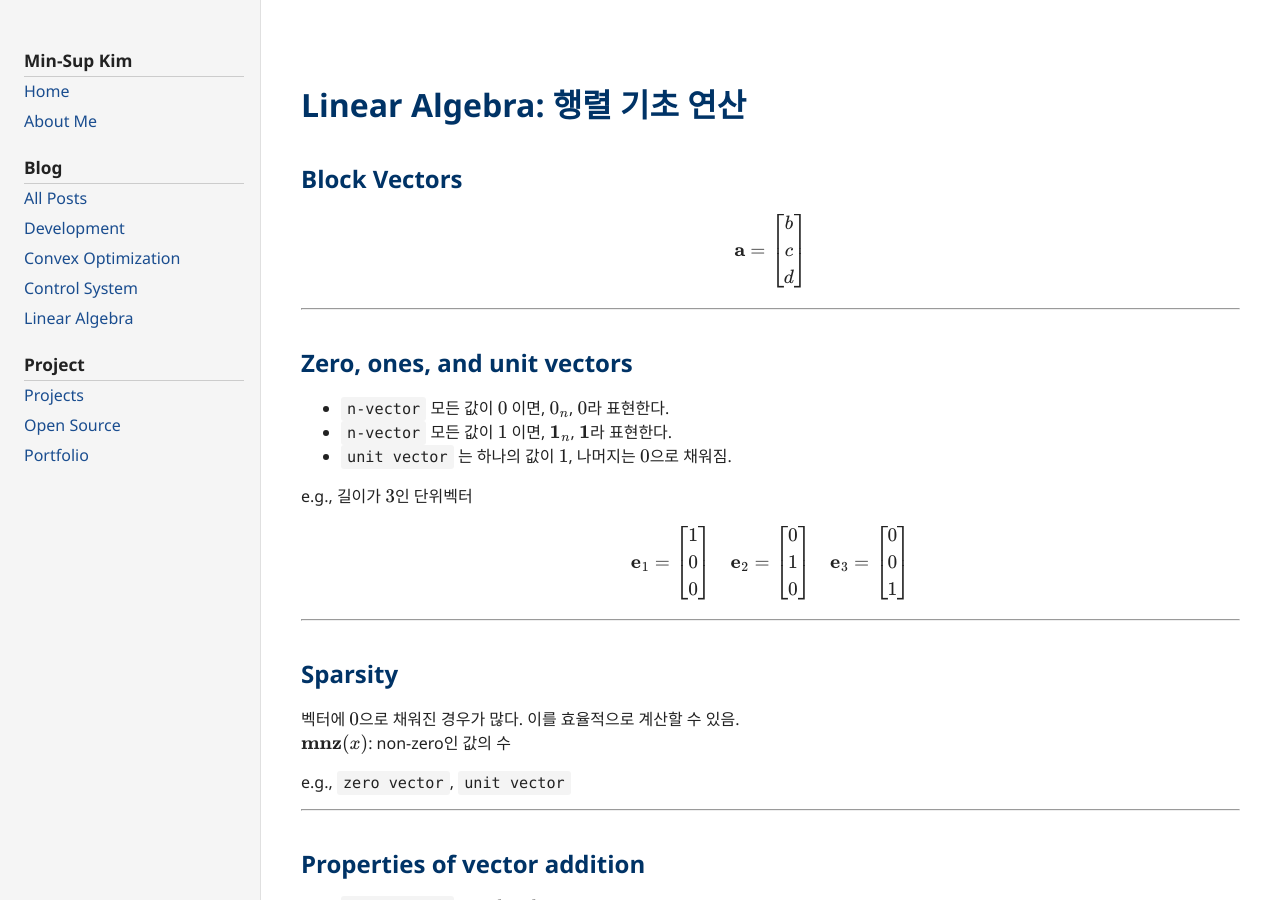
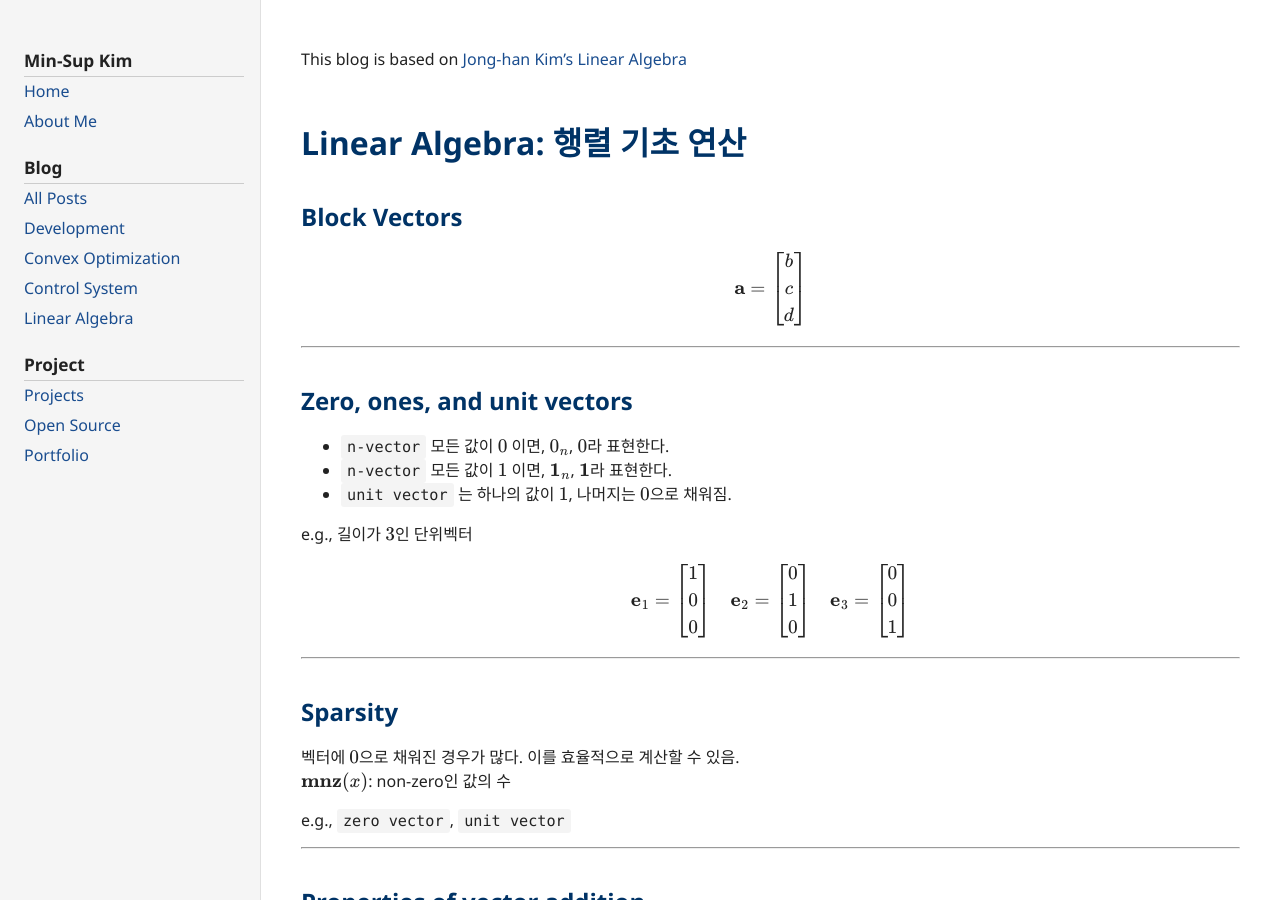
Before and after one commit to kar7mp5/kar7mp5.github.io, a Jekyll site: the page built from _posts/linear_algebra/linear/2025-09-19-linear-algebra-base-w1.md, in a window 1280 px wide and 900 px high. Built offline with Jekyll 4.4.1, drawn with Linux system fonts in a browser that asks for light colours.

Commit message:
feat: 출처 추가

```diff
--- a/_posts/linear_algebra/linear/2025-09-19-linear-algebra-base-w1.md
+++ b/_posts/linear_algebra/linear/2025-09-19-linear-algebra-base-w1.md
@@ -5,6 +5,8 @@ date: 2025-09-19 00:00:00 +0900
 categories: linear_algebra
 permalink: /20250919/linear-algebra-base-w1.html
 ---
+
+This blog is based on [Jong-han Kim's Linear Algebra](https://jonghank.github.io/ase2910.html)
 
 # Linear Algebra: 행렬 기초 연산
 
```
